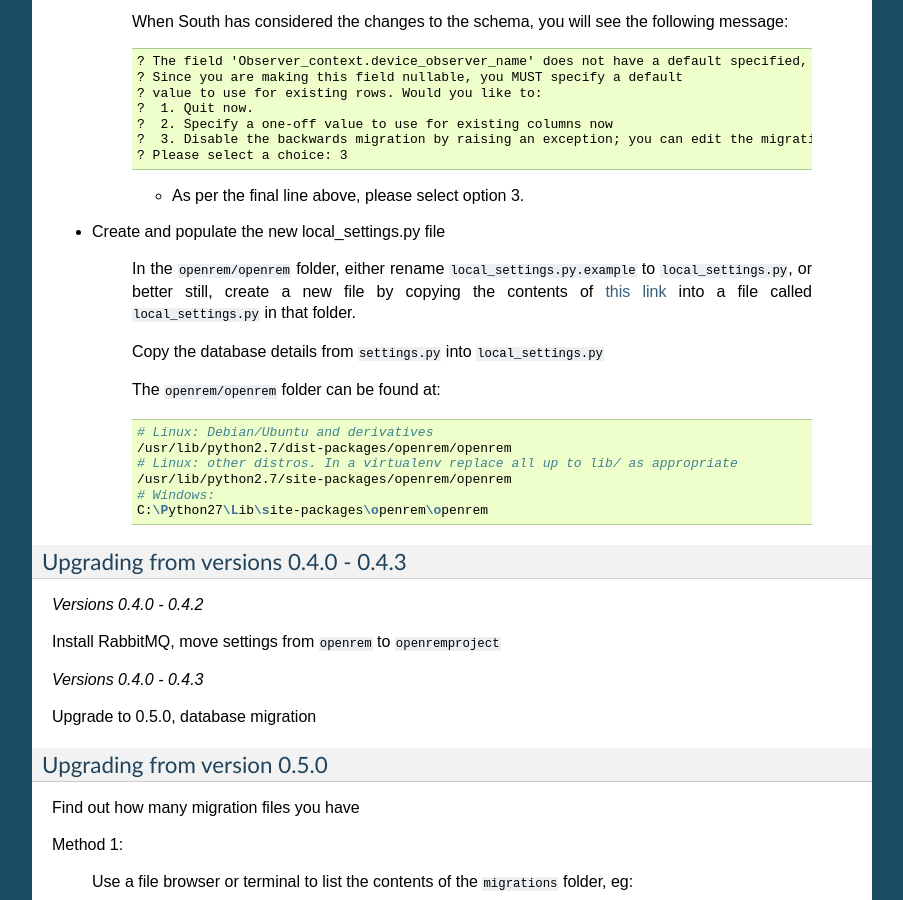
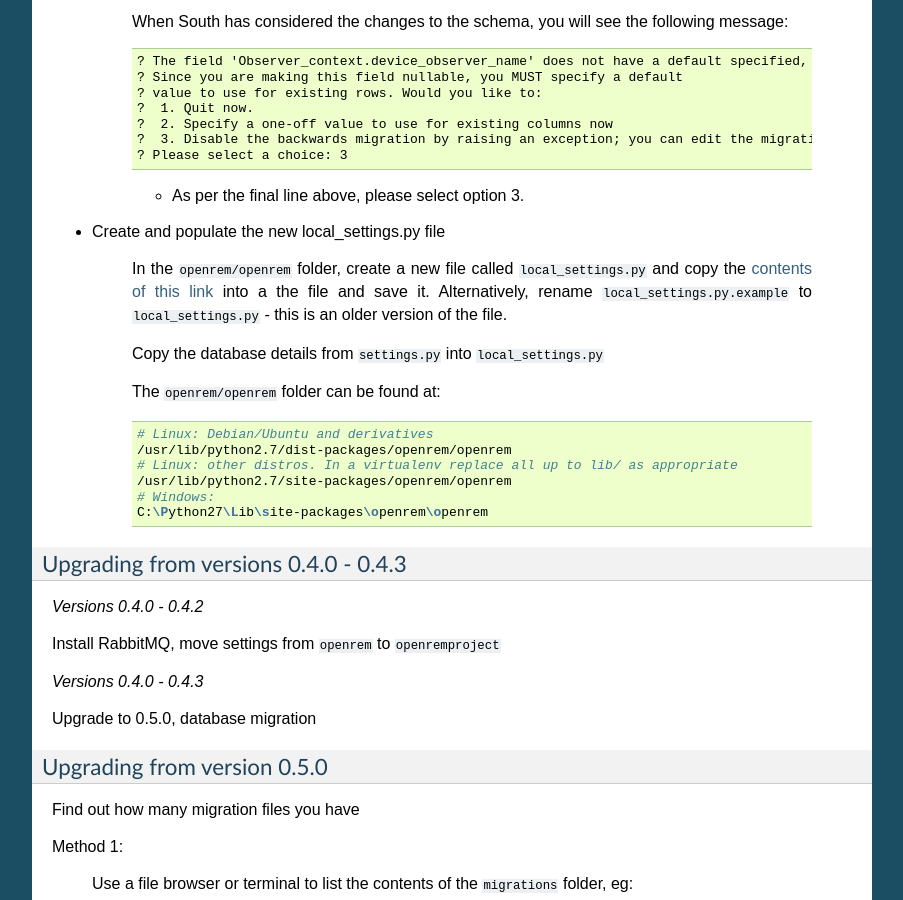
Before and after one commit to ckswilliams/modOpenREM, a Sphinx documentation site: the page built from docs/release-0.5.1.rst, in a window 1280 px wide and 900 px high, scrolled down 829 px. Shown: the whole window, without its empty margins (198-1101 px from the left). Built offline with Sphinx 7.4.7, drawn with Linux system fonts in a browser that asks for light colours.

Commit message:
Switched round so new version of local_settings file was default.

```diff
--- a/docs/release-0.5.1.rst
+++ b/docs/release-0.5.1.rst
@@ -61,10 +61,10 @@ Upgrading from version 0.3.9 or earlier
 
 *  Create and populate the new local_settings.py file
 
-    In the ``openrem/openrem`` folder, either rename ``local_settings.py.example`` to ``local_settings.py``, or better
-    still, create a  new file by copying the contents of `this link
+    In the ``openrem/openrem`` folder, create a new file called ``local_settings.py`` and copy the `contents of this link
     <https://bitbucket.org/openrem/openrem/raw/a37540ba88a5e9b383cf0ea03a3e77fb35638f43/openrem/openremproject/local_settings.py.example>`_
-    into a file called ``local_settings.py`` in that folder.
+    into a the file and save it. Alternatively, rename ``local_settings.py.example`` to ``local_settings.py`` - this is
+    an older version of the file.
 
     Copy the database details from ``settings.py`` into ``local_settings.py``
 
```
